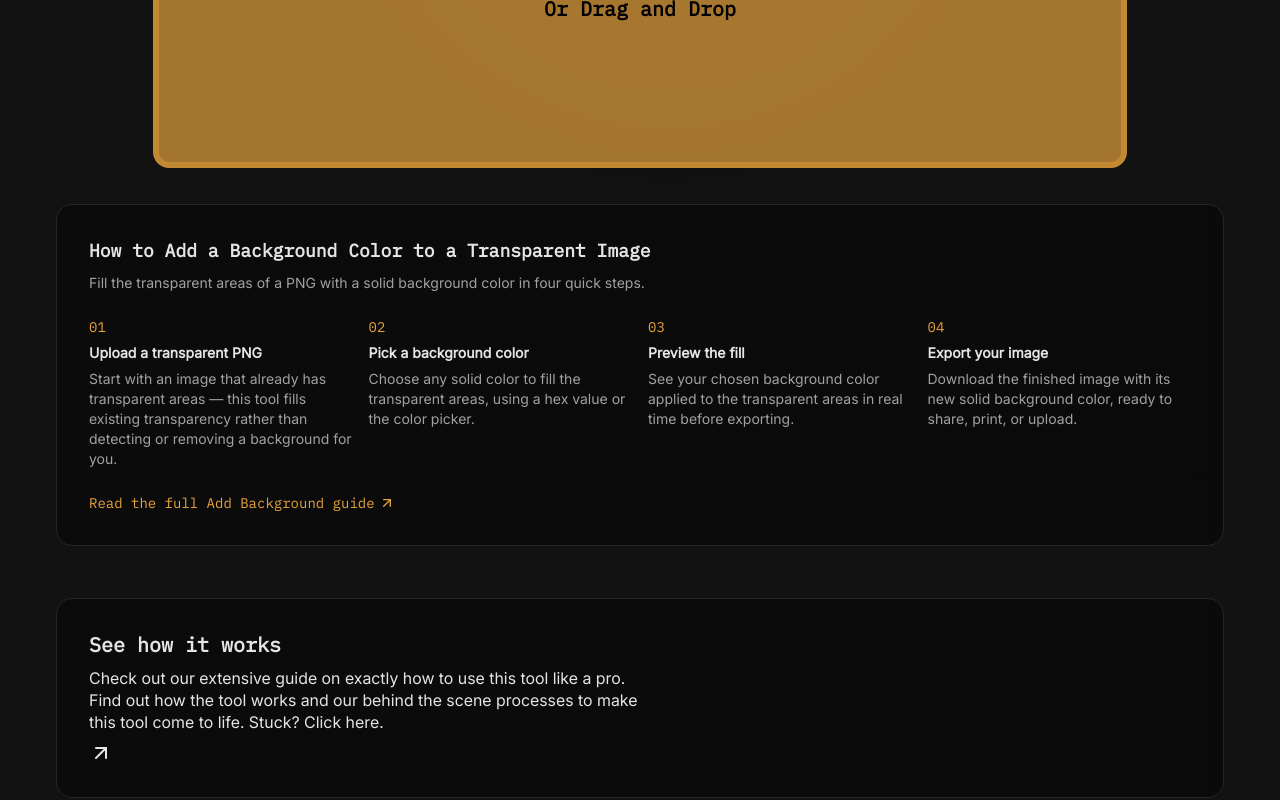
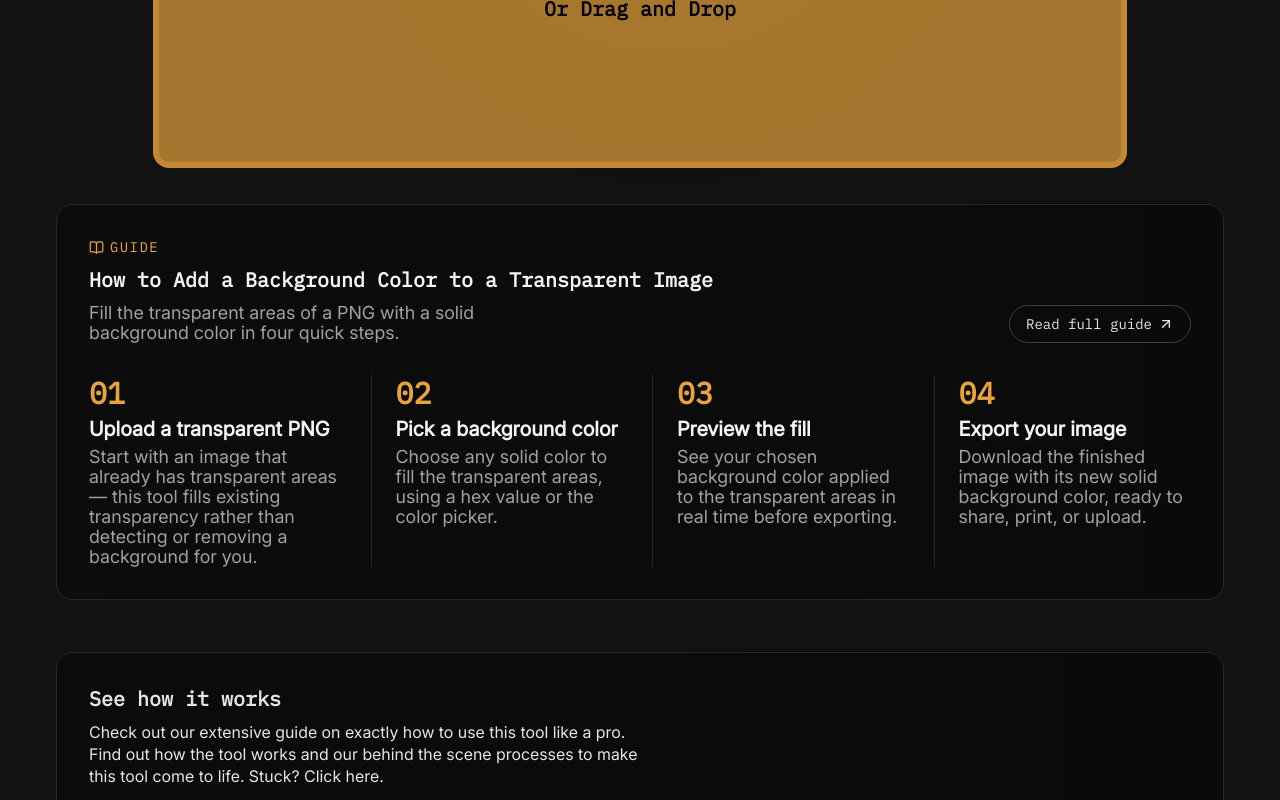
Before and after one commit to ibrahimhere47/Darkroom-v2, a React (Vite) app: page /tools/add-background in a window 1280 px wide. Shown: the part 540-1340 px from the top of the page. Built offline with nearby package versions, Linux system fonts and the light colour scheme.

Commit message:
Improved Guide Snapshot

```diff
--- a/src/components/guide-comps/GuideSnapshot.jsx
+++ b/src/components/guide-comps/GuideSnapshot.jsx
@@ -1,6 +1,6 @@
 import React from 'react'
 import { Link, useParams } from 'react-router-dom'
-import { ArrowUpRight } from 'lucide-react'
+import { ArrowUpRight, BookOpen } from 'lucide-react'
 import { getTool } from '../../tools/toolsRegistry'
 
 const GuideSnapshot = () => {
@@ -30,44 +30,58 @@ const GuideSnapshot = () => {
     return (
         <section
             aria-labelledby={headingId}
-            className='w-full rounded-2xl border border-neutral-800 bg-linear-90 from-[#0b0b0b] to-neutral-950 p-6 sm:p-8 flex flex-col gap-6'
+            className='w-full rounded-2xl border border-neutral-800 bg-linear-90 from-[#0c0c0c] to-neutral-950 p-6 sm:p-8 flex flex-col gap-8'
         >
             <script type="application/ld+json">
                 {JSON.stringify(structuredData)}
             </script>
 
-            <div className='flex flex-col gap-2'>
-                <h2 id={headingId} className='font-mono font-bold text-lg text-neutral-200'>
-                    {heading}
-                </h2>
-                {summary && (
-                    <p className='font-body text-sm text-neutral-400 leading-5'>{summary}</p>
-                )}
+            <div className='flex flex-col sm:flex-row sm:items-end sm:justify-between sm:items-center gap-6'>
+                <div className='flex flex-col gap-2'>
+                    <div className='flex items-center gap-1.5 text-amber-47'>
+                        <BookOpen size={15} strokeWidth={2} />
+                        <span className='font-mono text-sm tracking-widest uppercase'>Guide</span>
+                    </div>
+                    <h2 id={headingId} className='font-mono font-bold text-[20px] text-neutral-100'>
+                        {heading}
+                    </h2>
+                    {summary && (
+                        <p className='font-body text-[18px] text-neutral-400 leading-5 max-w-md'>
+                            {summary}
+                        </p>
+                    )}
+                </div>
+
+                <Link
+                    to={`/guides/${toolId}`}
+                    className='group flex items-center gap-1.5 shrink-0 w-fit rounded-full border border-neutral-700 px-4 py-2 font-mono text-sm text-neutral-200 hover:border-amber-47 hover:text-amber-47 transition-colors duration-300'
+                >
+                    Read full guide
+                    <ArrowUpRight
+                        size={16}
+                        className='transition-transform duration-300 group-hover:translate-x-0.5 group-hover:-translate-y-0.5'
+                    />
+                </Link>
             </div>
 
-            <ol className='grid grid-cols-1 sm:grid-cols-2 lg:grid-cols-4 gap-4'>
+            <ol className='grid grid-cols-1 sm:grid-cols-2 lg:grid-cols-4 gap-x-6 gap-y-8'>
                 {steps.map((step, index) => (
-                    <li key={step.title} className='flex flex-col gap-1.5'>
-                        <span className='font-mono text-sm text-amber-47'>
+                    <li
+                        key={step.title}
+                        className={`flex flex-col gap-2 ${index !== 0 ? 'lg:border-l lg:border-neutral-800 lg:pl-6' : ''}`}
+                    >
+                        <span className='font-mono text-3xl font-bold text-amber-47'>
                             {String(index + 1).padStart(2, '0')}
                         </span>
-                        <span className='font-body text-sm font-bold text-neutral-200 leading-5'>
+                        <span className='font-body text-xl font-bold text-neutral-100 leading-5'>
                             {step.title}
                         </span>
-                        <span className='font-body text-sm text-neutral-400 leading-5'>
+                        <span className='font-body text-lg text-neutral-400 leading-5'>
                             {step.description}
                         </span>
                     </li>
                 ))}
             </ol>
-
-            <Link
-                to={`/guides/${toolId}`}
-                className='flex items-center gap-1 font-mono text-sm text-amber-47 hover:opacity-80 transition-opacity duration-300 w-fit'
-            >
-                Read the full {tool.name} guide
-                <ArrowUpRight size={16} />
-            </Link>
         </section>
     )
 }
```
